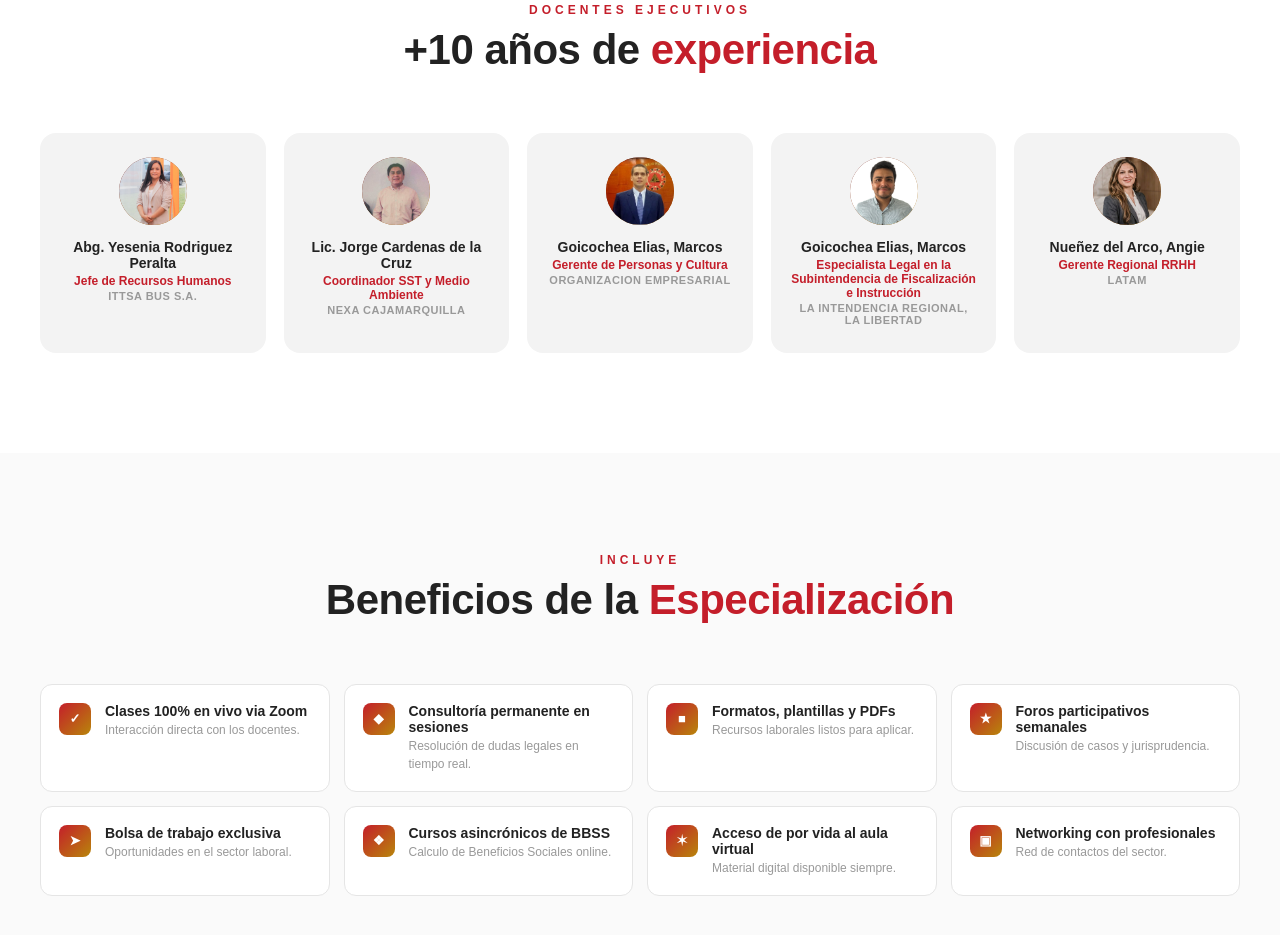
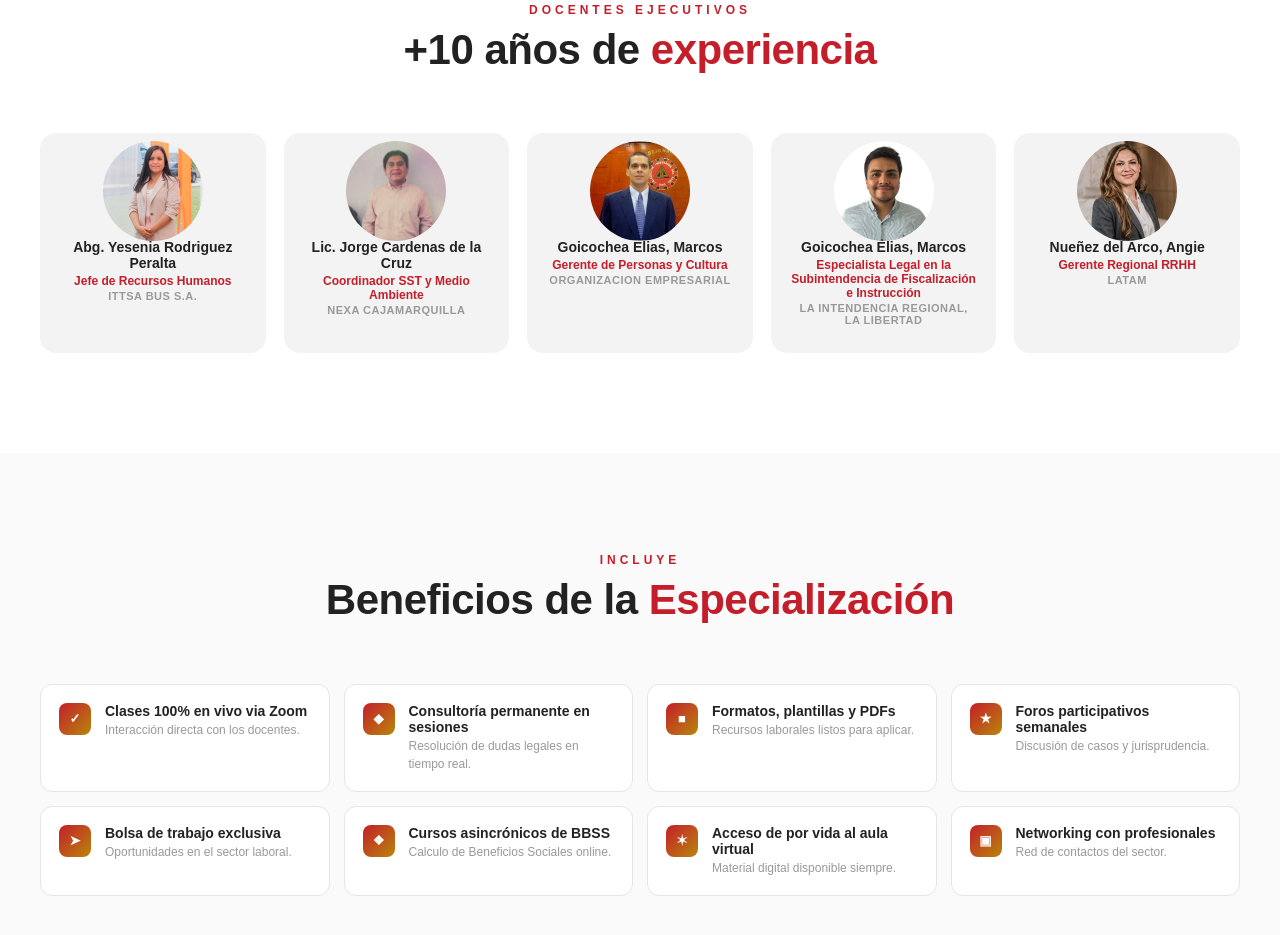
Before and after one commit to azabacheluis/ESAGEL_LABORAL, a website: page index.html in a window 1280 px wide. Shown: the part 2233-3168 px from the top of the page. Drawn offline with Linux system fonts and the light colour scheme.

Commit message:
Aumentar tamaño de la imagen

```diff
--- a/index.html
+++ b/index.html
@@ -243,12 +243,12 @@
   <section class="sec doc-sec" id="docentes"><div class="ctn">
   <div class="sh rv"><div class="sh-ey">DOCENTES EJECUTIVOS</div><h2 class="sh-t">+10 años de <span class="hl">experiencia</span></h2></div>
   <div class="doc-grid">
-  <div class="dc rv"><div class="dc-av"><img src="img/docentes/yesenia.jpg" alt="Docente" style="width:100%;height:100%;object-fit:cover;border-radius:50%" onerror="this.style.display='none';this.parentElement.textContent='YR'"></div><h3>Abg. Yesenia Rodriguez Peralta</h3><div class="dc-role">Jefe de Recursos Humanos</div><div class="dc-co">ITTSA BUS S.A.</div></div>
-  <div class="dc rv"><div class="dc-av"><img src="img/docentes/jorge.jpg" alt="Docente" style="width:100%;height:100%;object-fit:cover;border-radius:50%" onerror="this.style.display='none';this.parentElement.textContent='JC'"></div><h3>Lic. Jorge Cardenas de la Cruz</h3><div class="dc-role">Coordinador SST y Medio Ambiente</div><div class="dc-co">NEXA CAJAMARQUILLA</div></div>
+  <div class="dc rv"><div class="dc-av"><img src="img/docentes/yesenia.jpg" alt="Docente" style="width:100px;height:100px;object-fit:cover;border-radius:50%" onerror="this.style.display='none';this.parentElement.textContent='YR'"></div><h3>Abg. Yesenia Rodriguez Peralta</h3><div class="dc-role">Jefe de Recursos Humanos</div><div class="dc-co">ITTSA BUS S.A.</div></div>
+  <div class="dc rv"><div class="dc-av"><img src="img/docentes/jorge.jpg" alt="Docente" style="width:100px;height:100px;object-fit:cover;border-radius:50%" onerror="this.style.display='none';this.parentElement.textContent='JC'"></div><h3>Lic. Jorge Cardenas de la Cruz</h3><div class="dc-role">Coordinador SST y Medio Ambiente</div><div class="dc-co">NEXA CAJAMARQUILLA</div></div>
 
-  <div class="dc rv"><div class="dc-av"><img src="img/docentes/goicochea.webp" alt="Docente" style="width:100%;height:100%;object-fit:cover;border-radius:50%" onerror="this.style.display='none';this.parentElement.textContent='MG'"></div><h3>Goicochea Elias, Marcos</h3><div class="dc-role">Gerente de Personas y Cultura</div><div class="dc-co">ORGANIZACION EMPRESARIAL</div></div>
-  <div class="dc rv"><div class="dc-av"><img src="img/docentes/Luis Alejandro Díaz Castañeda .jpg" alt="Docente" style="width:100%;height:100%;object-fit:cover;border-radius:50%" onerror="this.style.display='none';this.parentElement.textContent='MG'"></div><h3>Goicochea Elias, Marcos</h3><div class="dc-role">Especialista Legal en la Subintendencia de Fiscalización e Instrucción</div><div class="dc-co">La Intendencia Regional, La Libertad</div></div>
-  <div class="dc rv"><div class="dc-av"><img src="img/docentes/ANGIE NUEÑEZ DEL ARCO.jfif" alt="Docente" style="width:100%;height:100%;object-fit:cover;border-radius:50%" onerror="this.style.display='none';this.parentElement.textContent='MG'"></div><h3>Nueñez del Arco, Angie</h3><div class="dc-role">Gerente Regional RRHH</div><div class="dc-co">LATAM</div></div>
+  <div class="dc rv"><div class="dc-av"><img src="img/docentes/goicochea.webp" alt="Docente" style="width:100px;height:100px;object-fit:cover;border-radius:50%" onerror="this.style.display='none';this.parentElement.textContent='MG'"></div><h3>Goicochea Elias, Marcos</h3><div class="dc-role">Gerente de Personas y Cultura</div><div class="dc-co">ORGANIZACION EMPRESARIAL</div></div>
+  <div class="dc rv"><div class="dc-av"><img src="img/docentes/Luis Alejandro Díaz Castañeda .jpg" alt="Docente" style="width:100px;height:100px;object-fit:cover;border-radius:50%" onerror="this.style.display='none';this.parentElement.textContent='MG'"></div><h3>Goicochea Elias, Marcos</h3><div class="dc-role">Especialista Legal en la Subintendencia de Fiscalización e Instrucción</div><div class="dc-co">La Intendencia Regional, La Libertad</div></div>
+  <div class="dc rv"><div class="dc-av"><img src="img/docentes/ANGIE NUEÑEZ DEL ARCO.jfif" alt="Docente" style="width:100px;height:100px;object-fit:cover;border-radius:50%" onerror="this.style.display='none';this.parentElement.textContent='MG'"></div><h3>Nueñez del Arco, Angie</h3><div class="dc-role">Gerente Regional RRHH</div><div class="dc-co">LATAM</div></div>
   </div></div></section>
 
   <section class="sec ben-sec"><div class="ctn">
@@ -277,7 +277,7 @@
   <section class="sec pr-sec" id="precios"><div class="ctn">
   <div class="sh rv"><div class="sh-ey">INVERSION</div><h2 class="sh-t">Elige tu <span class="hl">plan de pago</span></h2></div>
   <div class="cur-toggle rv"><span class="cur-label active" id="lbl-pen">S/ Soles</span><button class="cur-switch" id="cur-switch" onclick="toggleCurrency()" aria-label="Cambiar moneda"></button><span class="cur-label" id="lbl-usd">$ Dólares</span></div>
-  <div class="cur-note" id="cur-note" style="display:none">Tipo de cambio referencial: 1 USD = S/ 3.60</div>
+  <div class="cur-note" id="cur-note" style="display:none">Tipo de cambio referencial: 1 USD = S/ 3.40</div>
   <div class="pr-flex">
   <div class="pc pc-pro rv"><div class="pc-ribbon">MEJOR PRECIO</div><h3>Pago Completo</h3><div class="pc-sub">Un solo pago con maximo descuento</div><div class="pc-val"><span class="pc-old">S/ 2,160</span><br><span class="pc-cur">S/</span><span class="pc-amt">1,240</span></div><div class="pc-per">ahorra S/ 920</div>
   <ul class="pc-list"><li>6 módulos &middot; 24 sesiones</li><li>Certificación oficial 150 horas</li><li>Certificados digitales por módulo</li><li>Cursos asincrónicos extras</li><li>Bolsa de trabajo y networking</li></ul>
@@ -354,7 +354,7 @@
   (function(){let total=30*60;const PK='esagel_lab30';const stored=sessionStorage.getItem(PK);if(stored){const left=parseInt(stored)-Math.floor(Date.now()/1000);if(left>0)total=left;else total=30*60;}sessionStorage.setItem(PK,Math.floor(Date.now()/1000)+total);function tick(){if(total<=0){document.getElementById('promo-timer').innerHTML='<div class="promo-inner"><span class="promo-label">La oferta ha expirado - Consulta nuevas promociones</span></div>';return;}total--;const m=Math.floor(total/60),s=total%60;document.getElementById('pm').textContent=String(m).padStart(2,'0');document.getElementById('ps').textContent=String(s).padStart(2,'0');}tick();setInterval(tick,1000);})();
 
   // Currency Toggle
-  const RATE=3.6;
+  const RATE=3.4;
   let isUSD=false;
   function toggleCurrency(){
     isUSD=!isUSD;
```
